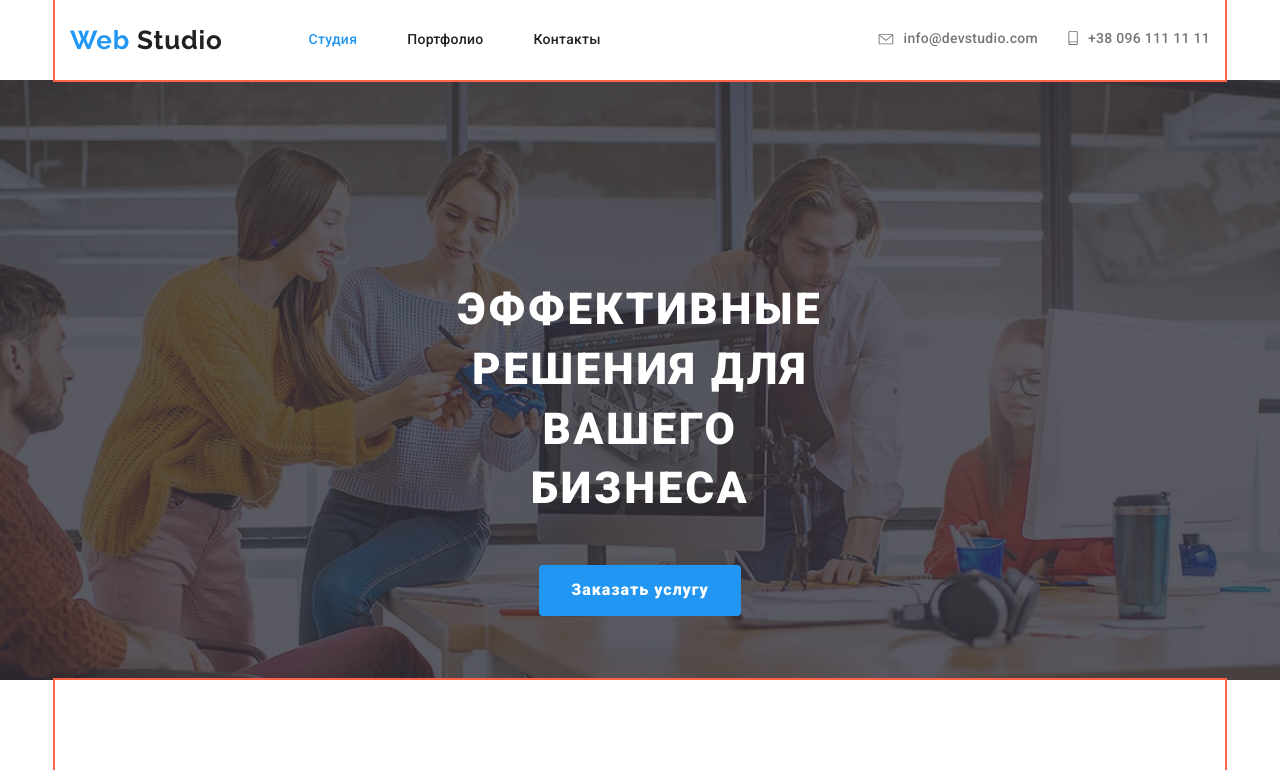
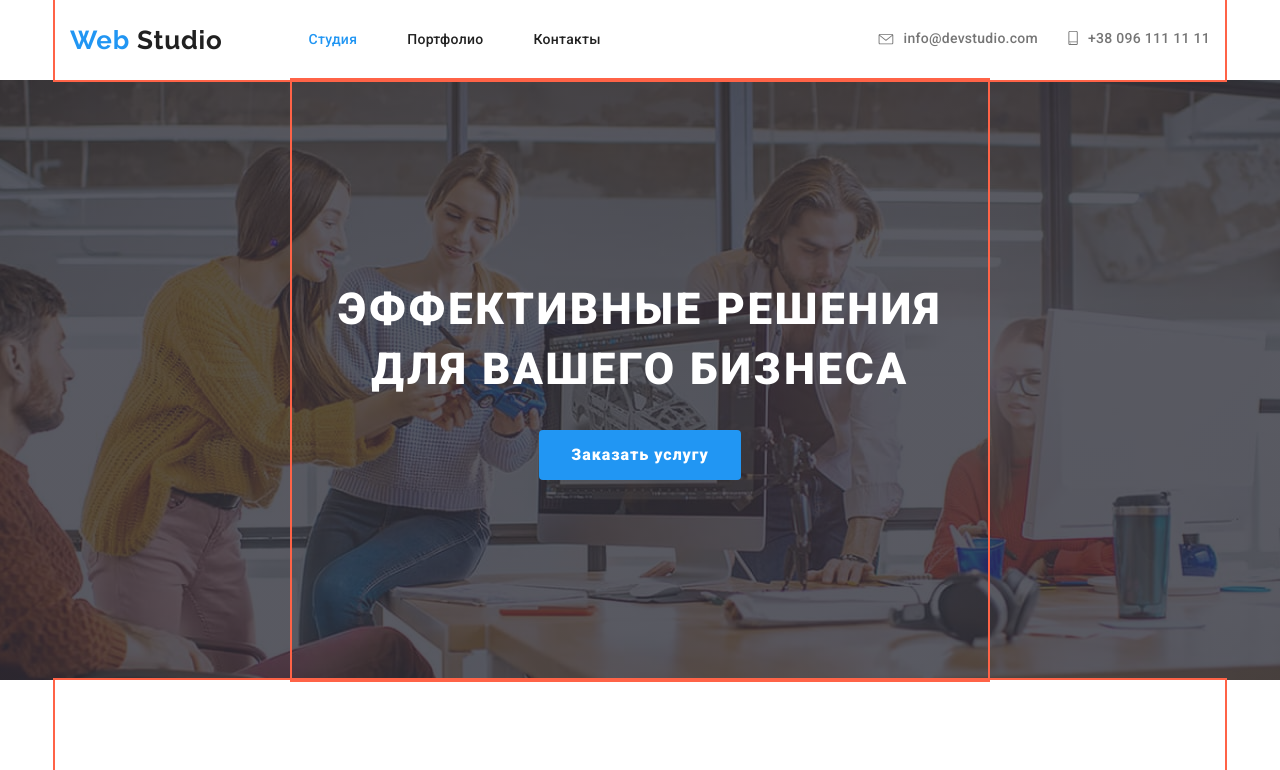
Before and after one commit to ShepelVitalii2/goit-markup-hw-04, a plain HTML site: page index.html in a window 1280 px wide. Shown: the top 770 px of the page. Drawn offline with nearby package versions, Linux system fonts and the light colour scheme.

Commit message:
hero-logo now has fixed size

```diff
--- a/css/main.css
+++ b/css/main.css
@@ -9,19 +9,23 @@
     url('../img/hero.jpg');
    background-repeat: no-repeat;
    background-position: center;
-   background-position: contain;
+   /* background-position: contain; */
    background-color: blanchedalmond;
+   background-size: cover;
 
 
 }
 
 .hero__logo{
+    display: block;
     text-align: center;
-    padding: 200px 452px;
+    padding-top: 200px;
+    padding-bottom: 200px;
+    width: 696px;
 }
 
 .hero__title{
-    margin-bottom: 46px;
+    margin-bottom: 30px;
 
     color:var(--title-text-decoration);
     font-weight: 900;
--- a/index.html
+++ b/index.html
@@ -57,7 +57,7 @@
     <main>
         <!--hero-->
         <section class="hero">
-            <div class="hero__logo">
+            <div class="hero__logo border-box">
                 <h1 class="hero__title">эффективные решения для вашего бизнеса</h1>
 
                 <a href="" class="hero__button">
```
